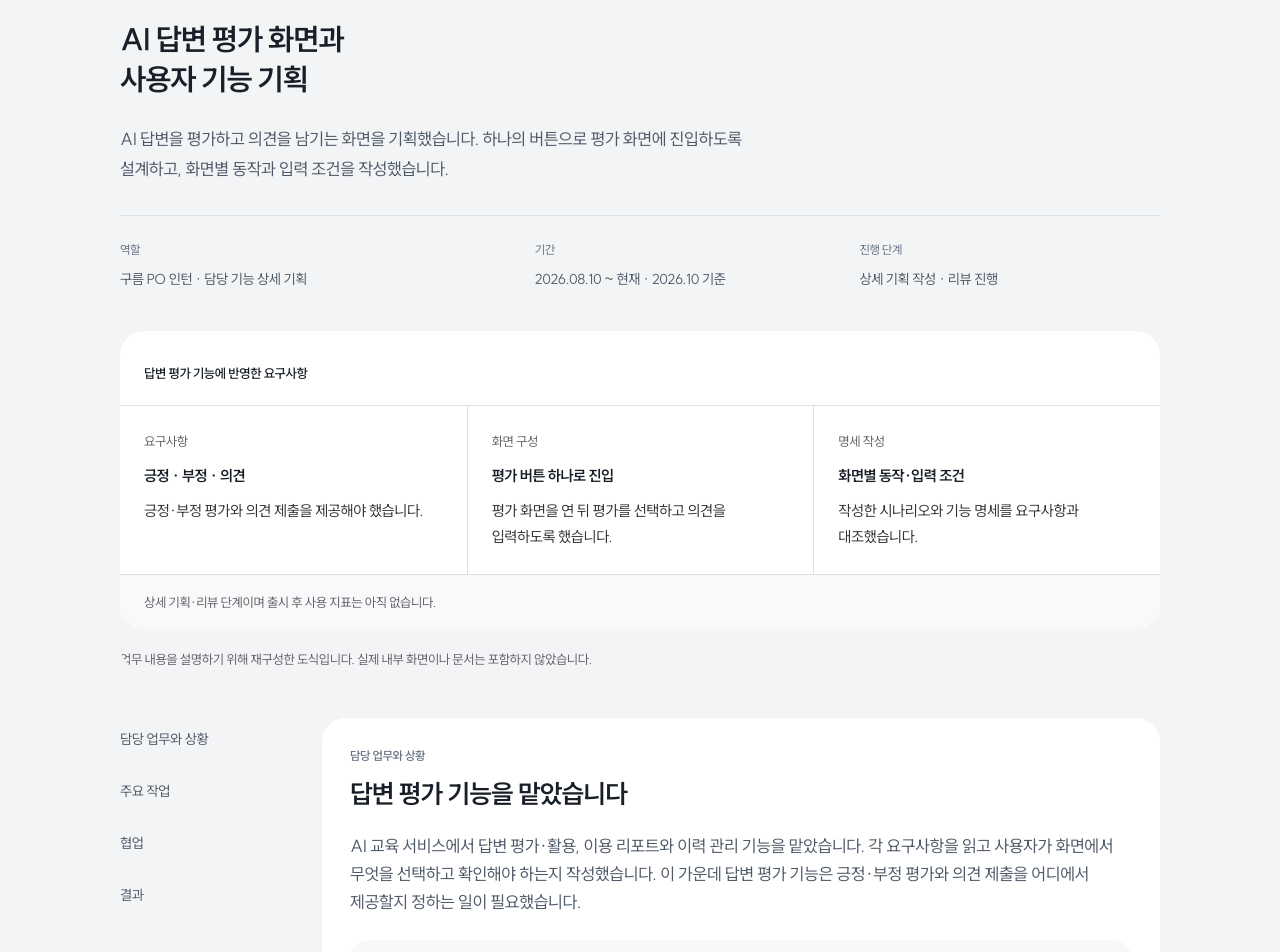
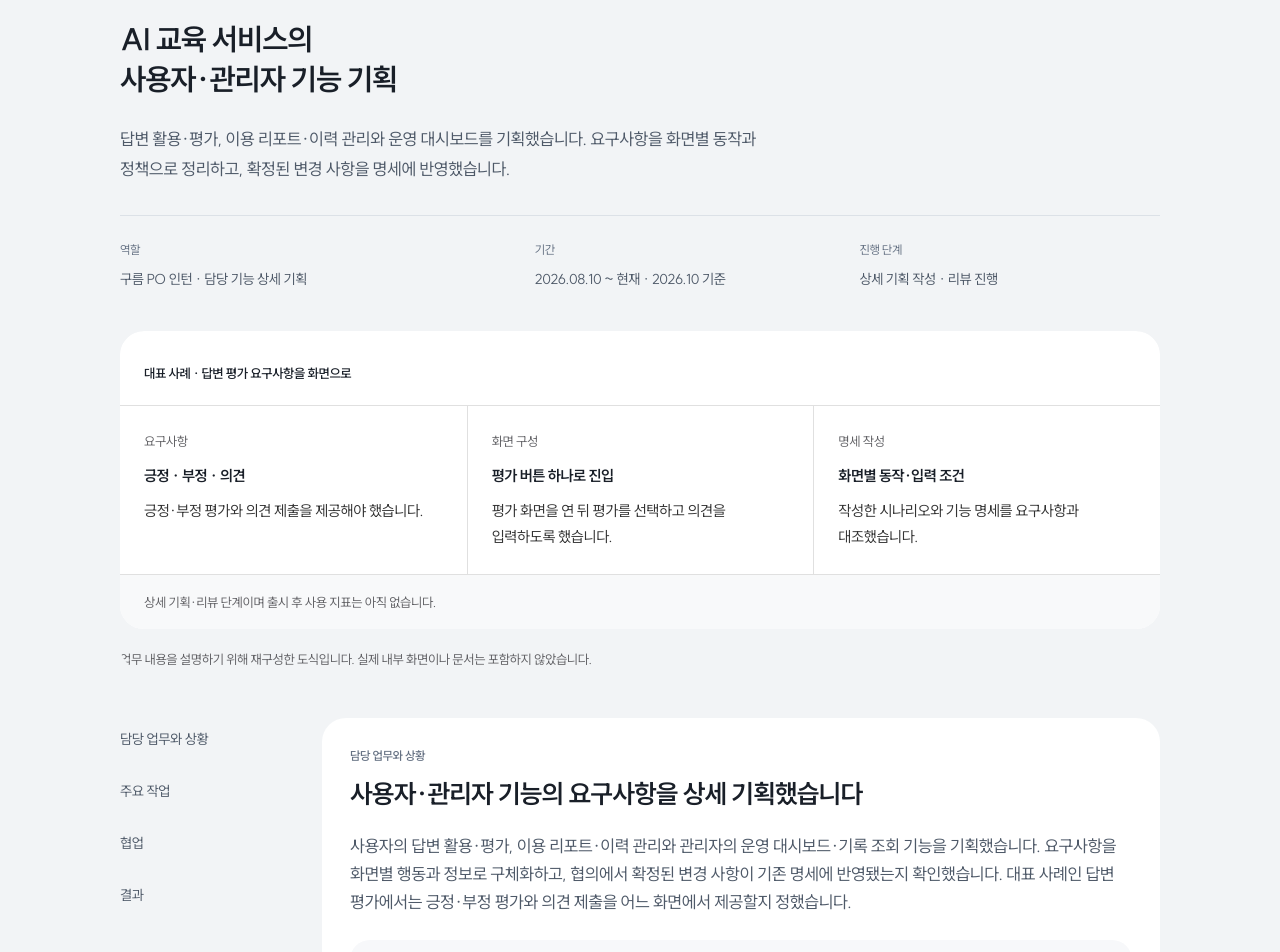
Before and after one commit to lee0806/life-is-egg-pm, a Next.js app: page /work/ai-education in a window 1280 px wide. Shown: the part 200-1152 px from the top of the page. Built offline with nearby package versions, Linux system fonts and the light colour scheme.

Commit message:
Restore verified project architecture and clarify PO scope after hiring evidence review

```diff
--- a/app/components/DecisionEvidence.tsx
+++ b/app/components/DecisionEvidence.tsx
@@ -5,7 +5,7 @@ type Evidence = {
 };
 const evidence: Record<string, Evidence> = {
   "ai-education": {
-    title: "답변 평가 기능에 반영한 요구사항",
+    title: "대표 사례 · 답변 평가 요구사항을 화면으로",
     columns: [
       { label: "요구사항", title: "긍정 · 부정 · 의견", detail: "긍정·부정 평가와 의견 제출을 제공해야 했습니다." },
       { label: "화면 구성", title: "평가 버튼 하나로 진입", detail: "평가 화면을 연 뒤 평가를 선택하고 의견을 입력하도록 했습니다." },
--- a/app/portfolio.ts
+++ b/app/portfolio.ts
@@ -24,14 +24,14 @@ export const cases: CaseStudy[] = [
   {
     slug: "ai-education",
     name: "AI 교육 서비스",
-    title: "AI 답변 평가 화면과\n사용자 기능 기획",
-    summary: "AI 답변을 평가하고 의견을 남기는 화면을 기획했습니다. 하나의 버튼으로 평가 화면에 진입하도록 설계하고, 화면별 동작과 입력 조건을 작성했습니다.",
+    title: "AI 교육 서비스의\n사용자·관리자 기능 기획",
+    summary: "답변 활용·평가, 이용 리포트·이력 관리와 운영 대시보드를 기획했습니다. 요구사항을 화면별 동작과 정책으로 정리하고, 확정된 변경 사항을 명세에 반영했습니다.",
     type: "사용자·관리자 기획",
     period: "2026.08.10 ~ 현재 · 2026.10 기준",
     role: "구름 PO 인턴 · 담당 기능 상세 기획",
     stage: "상세 기획 작성 · 리뷰 진행",
-    question: "평가와 의견 제출을 어떤 화면에서 제공할지 정해야 했습니다.",
-    context: "AI 교육 서비스에서 답변 평가·활용, 이용 리포트와 이력 관리 기능을 맡았습니다. 각 요구사항을 읽고 사용자가 화면에서 무엇을 선택하고 확인해야 하는지 작성했습니다. 이 가운데 답변 평가 기능은 긍정·부정 평가와 의견 제출을 어디에서 제공할지 정하는 일이 필요했습니다.",
+    question: "사용자와 운영자의 요구사항을 기능·화면·정책에 맞춰 정리해야 했습니다.",
+    context: "사용자의 답변 활용·평가, 이용 리포트·이력 관리와 관리자의 운영 대시보드·기록 조회 기능을 기획했습니다. 요구사항을 화면별 행동과 정보로 구체화하고, 협의에서 확정된 변경 사항이 기존 명세에 반영됐는지 확인했습니다. 대표 사례인 답변 평가에서는 긍정·부정 평가와 의견 제출을 어느 화면에서 제공할지 정했습니다.",
     constraints: ["긍정·부정 평가와 의견 제출을 모두 제공해야 했습니다.", "화면별 동작과 입력 조건을 요구사항·공통 정책에 맞춰 작성해야 했습니다.", "협의 중인 정책은 확정된 내용과 구분해 전달해야 했습니다."],
     decisions: [
       { title: "평가 화면으로 들어가는 버튼을 하나로 구성했습니다", text: "요구사항에는 긍정·부정 평가와 의견 제출이 포함돼 있었습니다. 저는 답변에서 평가 화면으로 들어가는 버튼을 하나로 두고, 열린 화면 안에서 평가를 선택하고 의견을 남기도록 구성했습니다. 이후 요구된 평가 방식과 의견 제출이 모두 가능한지 원문과 대조했습니다." },
@@ -42,7 +42,7 @@ export const cases: CaseStudy[] = [
       { who: "개발자와", text: "개발자가 이용 이력·데이터 보관 정책이 결정됐는지 문의했습니다. 관련 부서와 논의 중인 내용을 설명하고, 기준이 확인되면 기획서에 반영해 공유하겠다고 안내했습니다." },
       { who: "디자이너와", text: "디자이너가 파일 지원 범위를 문의했을 때 공통 정책 문서를 안내했습니다. 상세 화면을 설계할 때 참고할 자료를 전달하고, 아직 확정되지 않은 항목은 따로 구분했습니다." },
     ],
-    outputs: ["요구사항과 기능의 대응 관계", "사용자·관리자 시나리오와 기능 명세", "화면별 동작·입력 조건과 정책 확인 범위"],
+    outputs: ["요구사항과 기능의 대응 관계", "사용자·관리자 시나리오와 기능 명세", "관리자 화면 프로토타입", "화면별 동작·입력 조건과 정책 확인 범위"],
     outcome: "이용 리포트·이력 관리 영역의 상세 기획을 완료했습니다. 담당 사용자·관리자 기능의 기획서를 작성하고, 리뷰와 개발·디자인 질의 대응을 진행했습니다.",
     limit: "상세 기획과 리뷰 단계의 경험입니다. 출시 후 사용성이나 평가 참여율은 아직 측정하지 않았습니다.",
     next: "후속 검증에서는 사용자가 평가 항목을 쉽게 선택하는지, 운영자가 필요한 기록을 찾을 수 있는지 확인할 필요가 있습니다. 아직 진행한 조사나 실험은 아닙니다.",
--- a/app/toss.css
+++ b/app/toss.css
@@ -185,3 +185,8 @@
 .toss-case .story-section, .toss-case .story-section:last-child { padding: 28px; }
 @media (min-width: 720px) { .toss-portfolio .tp-about { grid-template-columns: minmax(0,1fr) auto; } }
 @media (max-width: 640px) { .toss-case .story-section, .toss-case .story-section:last-child { padding: 24px; } }
+/* Verified original project architecture, not a reconstructed service screen. */
+.toss-portfolio .tp-architecture { margin-top: 24px; }
+.toss-portfolio .tp-architecture a { display: block; background: #fff; border: 1px solid #e5e8eb; border-radius: 16px; overflow: hidden; }
+.toss-portfolio .tp-architecture img { display: block; width: 100%; height: auto; object-fit: contain; }
+.toss-portfolio .tp-architecture figcaption { margin-top: 8px; font-size: .75rem; color: var(--tp-subtle); }
--- a/app/work/[slug]/page.tsx
+++ b/app/work/[slug]/page.tsx
@@ -9,7 +9,7 @@ import { CostExplorer } from "../../components/CostExplorer";
 import { socialMetadata } from "../../site-metadata";
 type Props = { params: Promise<{ slug: string }> };
 const editorial: Record<string, { context: string; decisions: string; collaboration: string; supporting: string; outcome: string }> = {
-  "ai-education": { context: "답변 평가 기능을 맡았습니다", decisions: "평가 화면 구성과 기능 명세", collaboration: "개발자·디자이너의 정책 문의", supporting: "함께 맡은 관리자 기능", outcome: "담당 기능의 기획 진행 상황" },
+  "ai-education": { context: "사용자·관리자 기능의 요구사항을 상세 기획했습니다", decisions: "평가 화면 구성과 기능 명세", collaboration: "개발자·디자이너의 정책 문의", supporting: "함께 맡은 관리자 기능", outcome: "담당 기능의 기획 진행 상황" },
   "ai-workspace": { context: "기존 AI 도구의 초기 제공 범위를 검토했습니다", decisions: "화면과 설정 항목 선별", collaboration: "후속 기획에서 참고할 내용", supporting: "실제 도구와 다른 문서 내용 확인", outcome: "초기 MVP 기능 선별 완료" },
   coderun: { context: "모든 기능을 개발하기에는 일정이 부족했습니다", decisions: "개발 범위 조정과 API 명세 공유", collaboration: "팀·프론트엔드와 협의한 내용", supporting: "작업 일정과 연동 순서 관리", outcome: "코드 작성·실행·채점·피드백 구현" },
   mog: { context: "영수증 인식 방식을 선택해야 했습니다", decisions: "비용 비교와 응답 형식 결정", collaboration: "팀의 방식 선택과 API 연동", supporting: "요약 카드 조회 성능 개선", outcome: "비용 비교와 개발 결과" },
```
Also changed, not shown: app/page.tsx (+2 -1 lines), 1 other file (tests, documents, lock files or other folders).
